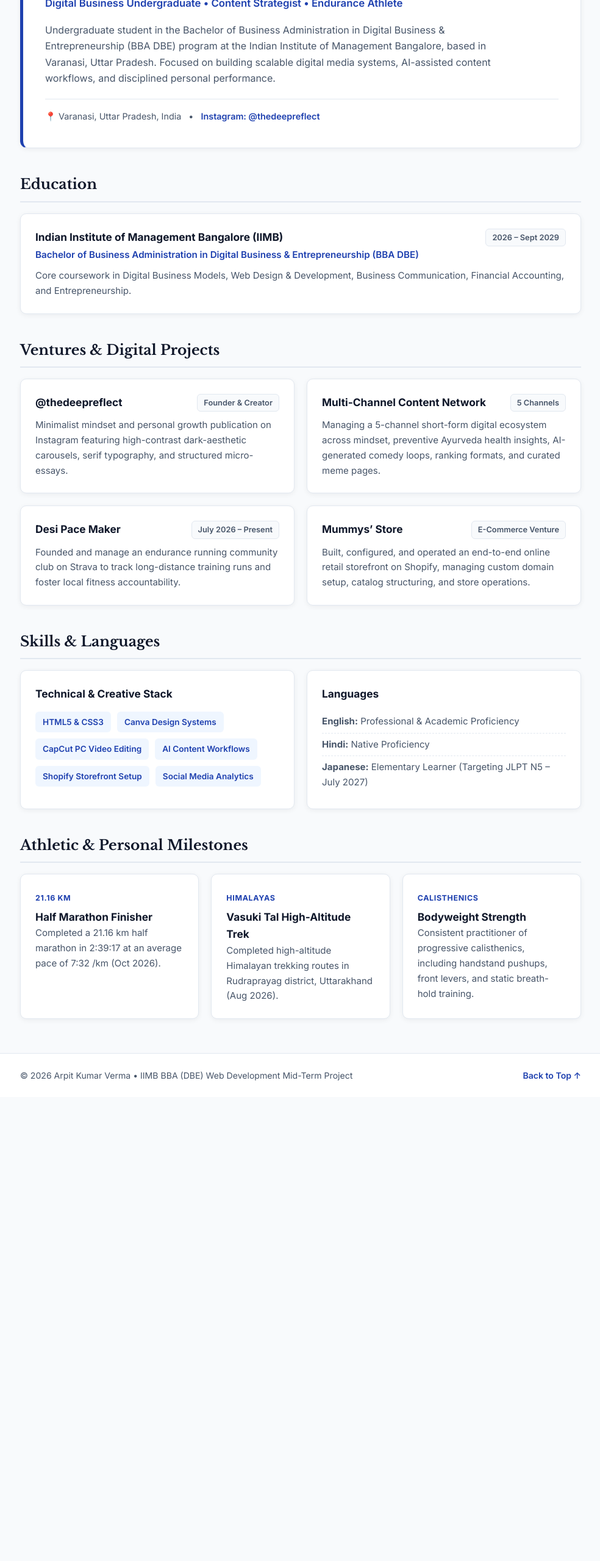
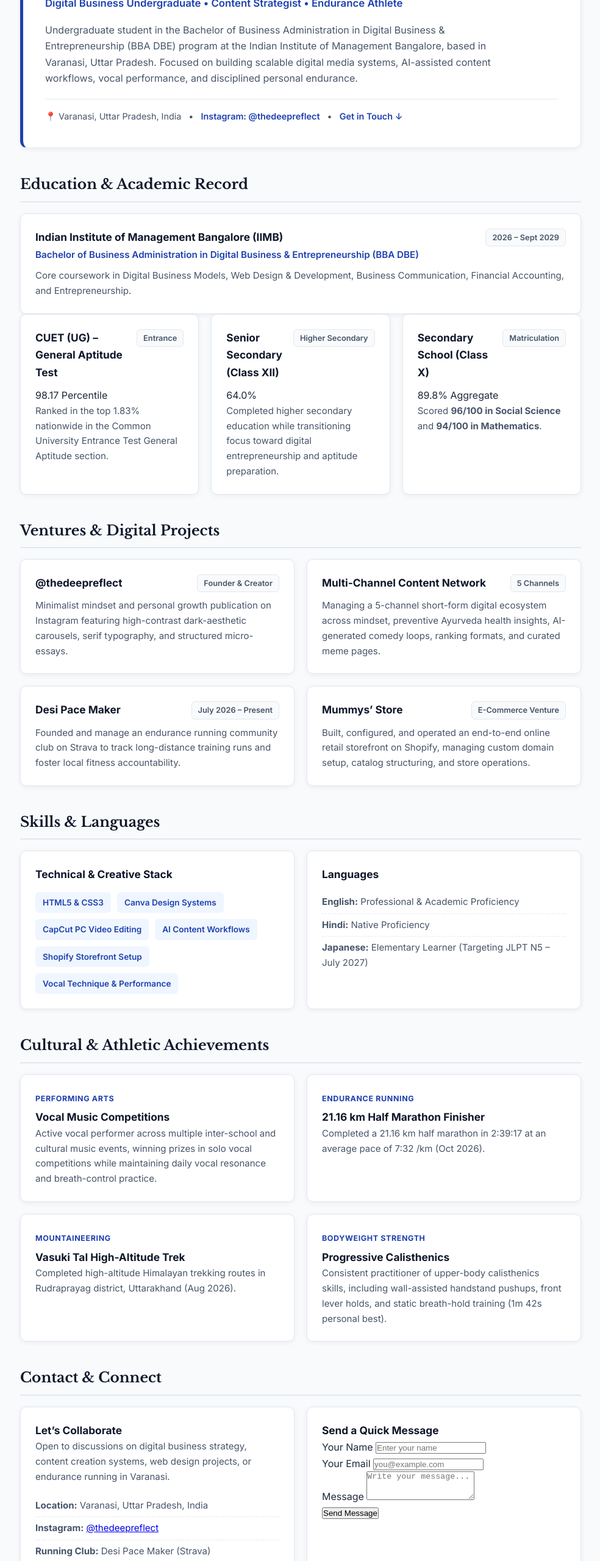
Before and after one commit to vishu594/resume-website, a plain HTML site: page index.html in a window 1280 px wide. Shown: the part 240-2800 px from the top of the page at 61% size, without its empty margins (147-1131 px from the left). Before the commit the page ends 2039 px from the top, so only its background shows below. Drawn offline with nearby package versions, Linux system fonts and the light colour scheme.

Commit message:
index.html

```diff
--- a/index.html
+++ b/index.html
@@ -17,13 +17,17 @@
   <header id="top-header">
     <nav class="navbar container">
       <a href="#about" class="brand-logo">Arpit Kumar Verma</a>
+      <div class="nav-right">
         <ul class="nav-links">
           <li><a href="#about">About</a></li>
           <li><a href="#education">Education</a></li>
           <li><a href="#projects">Ventures</a></li>
           <li><a href="#skills">Skills</a></li>
-        <li><a href="#milestones">Milestones</a></li>
+          <li><a href="#achievements">Achievements</a></li>
+          <li><a href="#contact">Contact</a></li>
         </ul>
+        <button id="theme-toggle" class="theme-btn" aria-label="Toggle Dark Mode" title="Switch Theme">🌙</button>
+      </div>
     </nav>
   </header>
 
@@ -35,20 +39,23 @@
         <h1>Arpit Kumar Verma</h1>
         <p class="subtitle">Digital Business Undergraduate • Content Strategist • Endurance Athlete</p>
         <p class="bio">
-          Undergraduate student in the Bachelor of Business Administration in Digital Business &amp; Entrepreneurship (BBA DBE) program at the Indian Institute of Management Bangalore, based in Varanasi, Uttar Pradesh. Focused on building scalable digital media systems, AI-assisted content workflows, and disciplined personal performance.
+          Undergraduate student in the Bachelor of Business Administration in Digital Business &amp; Entrepreneurship (BBA DBE) program at the Indian Institute of Management Bangalore, based in Varanasi, Uttar Pradesh. Focused on building scalable digital media systems, AI-assisted content workflows, vocal performance, and disciplined personal endurance.
         </p>
         <div class="contact-bar">
           <span>📍 Varanasi, Uttar Pradesh, India</span>
           <span>•</span>
           <a href="https://instagram.com/thedeepreflect" target="_blank" rel="noopener noreferrer">Instagram: @thedeepreflect</a>
+          <span>•</span>
+          <a href="#contact">Get in Touch ↓</a>
         </div>
       </div>
     </section>
 
-    <!-- Education Section -->
+    <!-- Education & Academic Record Section -->
     <section id="education" class="content-section">
-      <h2 class="section-heading">Education</h2>
-      <div class="card">
+      <h2 class="section-heading">Education &amp; Academic Record</h2>
+
+      <div class="card featured-card">
         <div class="card-header">
           <div>
             <h3>Indian Institute of Management Bangalore (IIMB)</h3>
@@ -59,6 +66,35 @@
         <p class="card-text">
           Core coursework in Digital Business Models, Web Design &amp; Development, Business Communication, Financial Accounting, and Entrepreneurship.
         </p>
+      </div>
+
+      <div class="grid-3 edu-grid">
+        <div class="card">
+          <div class="card-header">
+            <h3>CUET (UG) – General Aptitude Test</h3>
+            <span class="date-tag">Entrance</span>
+          </div>
+          <p class="metric-highlight">98.17 Percentile</p>
+          <p class="card-text">Ranked in the top 1.83% nationwide in the Common University Entrance Test General Aptitude section.</p>
+        </div>
+
+        <div class="card">
+          <div class="card-header">
+            <h3>Senior Secondary (Class XII)</h3>
+            <span class="date-tag">Higher Secondary</span>
+          </div>
+          <p class="metric-highlight">64.0%</p>
+          <p class="card-text">Completed higher secondary education while transitioning focus toward digital entrepreneurship and aptitude preparation.</p>
+        </div>
+
+        <div class="card">
+          <div class="card-header">
+            <h3>Secondary School (Class X)</h3>
+            <span class="date-tag">Matriculation</span>
+          </div>
+          <p class="metric-highlight">89.8% Aggregate</p>
+          <p class="card-text">Scored <strong>96/100 in Social Science</strong> and <strong>94/100 in Mathematics</strong>.</p>
+        </div>
       </div>
     </section>
 
@@ -120,7 +156,7 @@
             <li>CapCut PC Video Editing</li>
             <li>AI Content Workflows</li>
             <li>Shopify Storefront Setup</li>
-            <li>Social Media Analytics</li>
+            <li>Vocal Technique &amp; Performance</li>
           </ul>
         </div>
 
@@ -135,26 +171,71 @@
       </div>
     </section>
 
-    <!-- Athletic & Personal Milestones Section -->
-    <section id="milestones" class="content-section">
-      <h2 class="section-heading">Athletic &amp; Personal Milestones</h2>
-      <div class="grid-3">
-        <div class="card milestone-card">
-          <span class="milestone-metric">21.16 km</span>
-          <h3>Half Marathon Finisher</h3>
+    <!-- Cultural, Athletic & Personal Achievements Section -->
+    <section id="achievements" class="content-section">
+      <h2 class="section-heading">Cultural &amp; Athletic Achievements</h2>
+      <div class="grid-2">
+        <div class="card">
+          <span class="milestone-metric">Performing Arts</span>
+          <h3>Vocal Music Competitions</h3>
+          <p class="card-text">Active vocal performer across multiple inter-school and cultural music events, winning prizes in solo vocal competitions while maintaining daily vocal resonance and breath-control practice.</p>
+        </div>
+
+        <div class="card">
+          <span class="milestone-metric">Endurance Running</span>
+          <h3>21.16 km Half Marathon Finisher</h3>
           <p class="card-text">Completed a 21.16 km half marathon in 2:39:17 at an average pace of 7:32 /km (Oct 2026).</p>
         </div>
 
-        <div class="card milestone-card">
-          <span class="milestone-metric">Himalayas</span>
+        <div class="card">
+          <span class="milestone-metric">Mountaineering</span>
           <h3>Vasuki Tal High-Altitude Trek</h3>
           <p class="card-text">Completed high-altitude Himalayan trekking routes in Rudraprayag district, Uttarakhand (Aug 2026).</p>
         </div>
 
-        <div class="card milestone-card">
-          <span class="milestone-metric">Calisthenics</span>
-          <h3>Bodyweight Strength</h3>
-          <p class="card-text">Consistent practitioner of progressive calisthenics, including handstand pushups, front levers, and static breath-hold training.</p>
+        <div class="card">
+          <span class="milestone-metric">Bodyweight Strength</span>
+          <h3>Progressive Calisthenics</h3>
+          <p class="card-text">Consistent practitioner of upper-body calisthenics skills, including wall-assisted handstand pushups, front lever holds, and static breath-hold training (1m 42s personal best).</p>
+        </div>
+      </div>
+    </section>
+
+    <!-- Contact Section -->
+    <section id="contact" class="content-section">
+      <h2 class="section-heading">Contact &amp; Connect</h2>
+      <div class="grid-2">
+        <div class="card">
+          <h3>Let’s Collaborate</h3>
+          <p class="card-text" style="margin-bottom: 16px;">
+            Open to discussions on digital business strategy, content creation systems, web design projects, or endurance running in Varanasi.
+          </p>
+          <ul class="clean-list">
+            <li><strong>Location:</strong> Varanasi, Uttar Pradesh, India</li>
+            <li><strong>Instagram:</strong> <a href="https://instagram.com/thedeepreflect" target="_blank" rel="noopener noreferrer" class="inline-link">@thedeepreflect</a></li>
+            <li><strong>Running Club:</strong> Desi Pace Maker (Strava)</li>
+            <li><strong>GitHub:</strong> <a href="https://github.com/vishu594" target="_blank" rel="noopener noreferrer" class="inline-link">github.com/vishu594</a></li>
+          </ul>
+        </div>
+
+        <div class="card">
+          <h3>Send a Quick Message</h3>
+          <form class="contact-form" onsubmit="handleFormSubmit(event)">
+            <div class="form-group">
+              <label for="sender-name">Your Name</label>
+              <input type="text" id="sender-name" placeholder="Enter your name" required />
+            </div>
+            <div class="form-group">
+              <label for="sender-email">Your Email</label>
+              <input type="email" id="sender-email" placeholder="you@example.com" required />
+            </div>
+            <div class="form-group">
+              <label for="sender-msg">Message</label>
+              <textarea id="sender-msg" rows="3" placeholder="Write your message..." required></textarea>
+            </div>
+            <button type="submit" class="submit-btn">Send Message</button>
+            <p id="form-feedback" class="form-feedback"></p>
+          </form>
         </div>
       </div>
     </section>
@@ -168,5 +249,29 @@
     </div>
   </footer>
 
+  <!-- Lightweight Script for Dark/Light Theme Toggle & Form Feedback -->
+  <script>
+    const themeToggle = document.getElementById('theme-toggle');
+    const rootEl = document.documentElement;
+
+    themeToggle.addEventListener('click', () => {
+      const isDark = rootEl.getAttribute('data-theme') === 'dark';
+      if (isDark) {
+        rootEl.removeAttribute('data-theme');
+        themeToggle.textContent = '🌙';
+      } else {
+        rootEl.setAttribute('data-theme', 'dark');
+        themeToggle.textContent = '☀️';
+      }
+    });
+
+    function handleFormSubmit(event) {
+      event.preventDefault();
+      const name = document.getElementById('sender-name').value;
+      const feedback = document.getElementById('form-feedback');
+      feedback.textContent = `Thank you, ${name}! Your message has been recorded.`;
+      event.target.reset();
+    }
+  </script>
 </body>
 </html>
```
Lines whose indentation alone changed are shown as unchanged.
